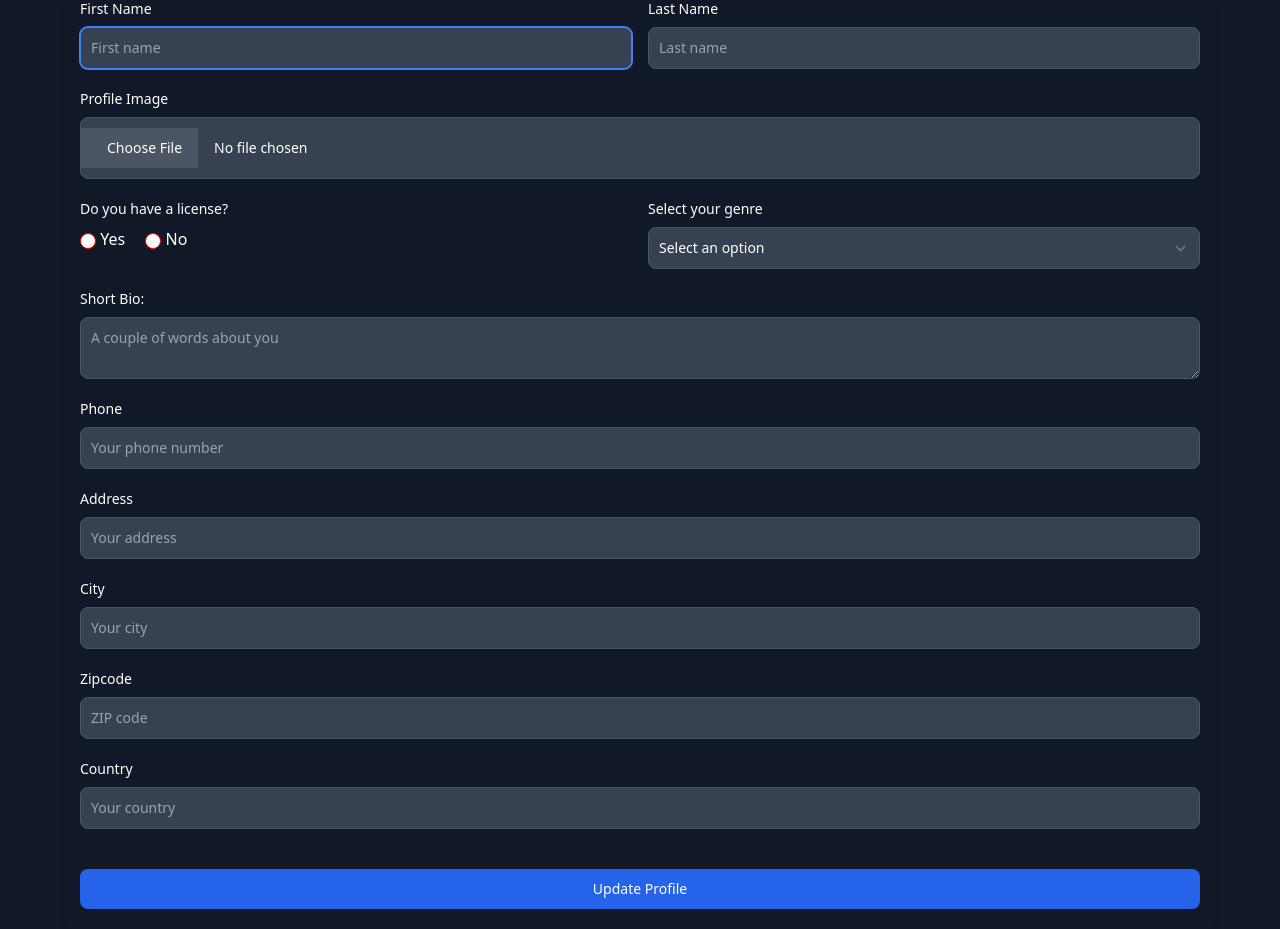
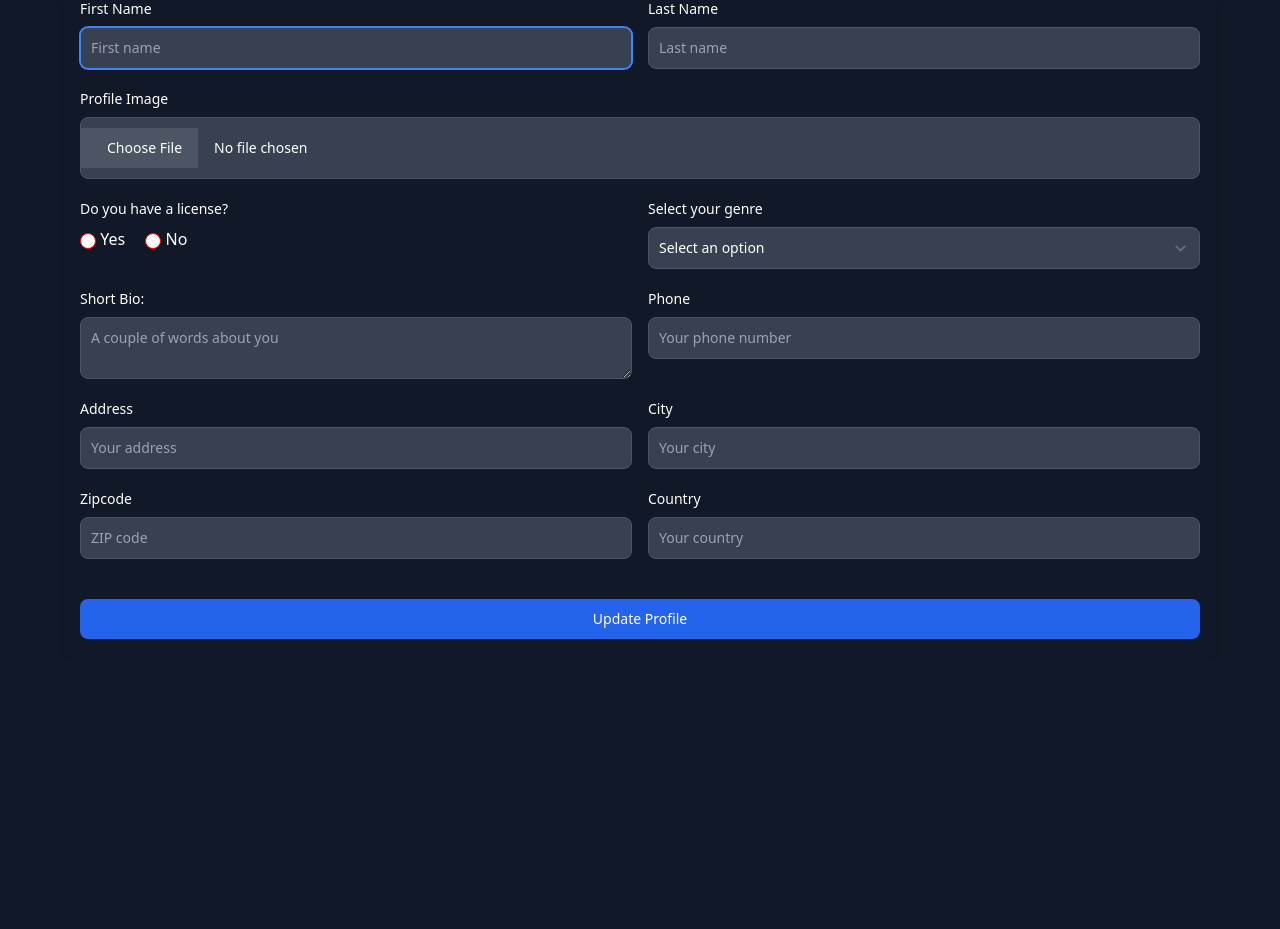
Before and after one commit to mikizdr/flask-wsl, a Flask app: template shopping/templates/profile/index.html in a window 1280 px wide. Shown: the part 194-1123 px from the top of the page. After the commit the page ends 833 px from the top, so only its background shows below. Run offline with Flask 3, Linux system fonts and the light colour scheme; the template is opened without the code that fills it: values that come from a table or form of the project are taken from there, others are empty; style sheets or scripts are compiled from the project's sources; some libraries are stand-ins or nearby versions.

Commit message:
Refactor profile form layout

```diff
--- a/shopping/templates/profile/index.html
+++ b/shopping/templates/profile/index.html
@@ -77,6 +77,7 @@ dark:focus:border-blue-500' %}
                 </div>
             </div>
 
+            <div class="sm:grid sm:grid-cols-2 gap-4">
                 <div class="mb-5">
                     {{ form.about.label(class="block mb-2 text-sm font-medium text-gray-900 dark:text-white") }}
                     {{ form.about(
@@ -93,7 +94,9 @@ dark:focus:border-blue-500' %}
                     minlength=9,
                     maxlength=30, autofocus=True, value=profile.phone) }}
                 </div>
+            </div>
 
+            <div class="sm:grid sm:grid-cols-2 gap-4">
                 <div class="mb-5">
                     {{ form.address.label(class="block mb-2 text-sm font-medium text-gray-900 dark:text-white") }}
                     {{ form.address(class=class_name_for_input, id='address', placeholder='Your address',
@@ -107,7 +110,9 @@ dark:focus:border-blue-500' %}
                     minlength=2,
                     maxlength=30, autofocus=True, value=profile.city) }}
                 </div>
+            </div>
 
+            <div class="sm:grid sm:grid-cols-2 gap-4">
                 <div class="mb-5">
                     {{ form.zipcode.label(class="block mb-2 text-sm font-medium text-gray-900 dark:text-white") }}
                     {{ form.zipcode(class=class_name_for_input, id='zipcode', placeholder='ZIP code',
@@ -120,6 +125,7 @@ dark:focus:border-blue-500' %}
                     minlength=3,
                     maxlength=30, autofocus=True, value=profile.country) }}
                 </div>
+            </div>
 
             {{ form.submit(class="w-full my-5 text-white bg-primary-600 hover:bg-primary-700 focus:ring-4
             focus:outline-none focus:ring-primary-300 font-medium rounded-lg text-sm px-5 py-2.5 text-center
```
Lines whose indentation alone changed are shown as unchanged.
